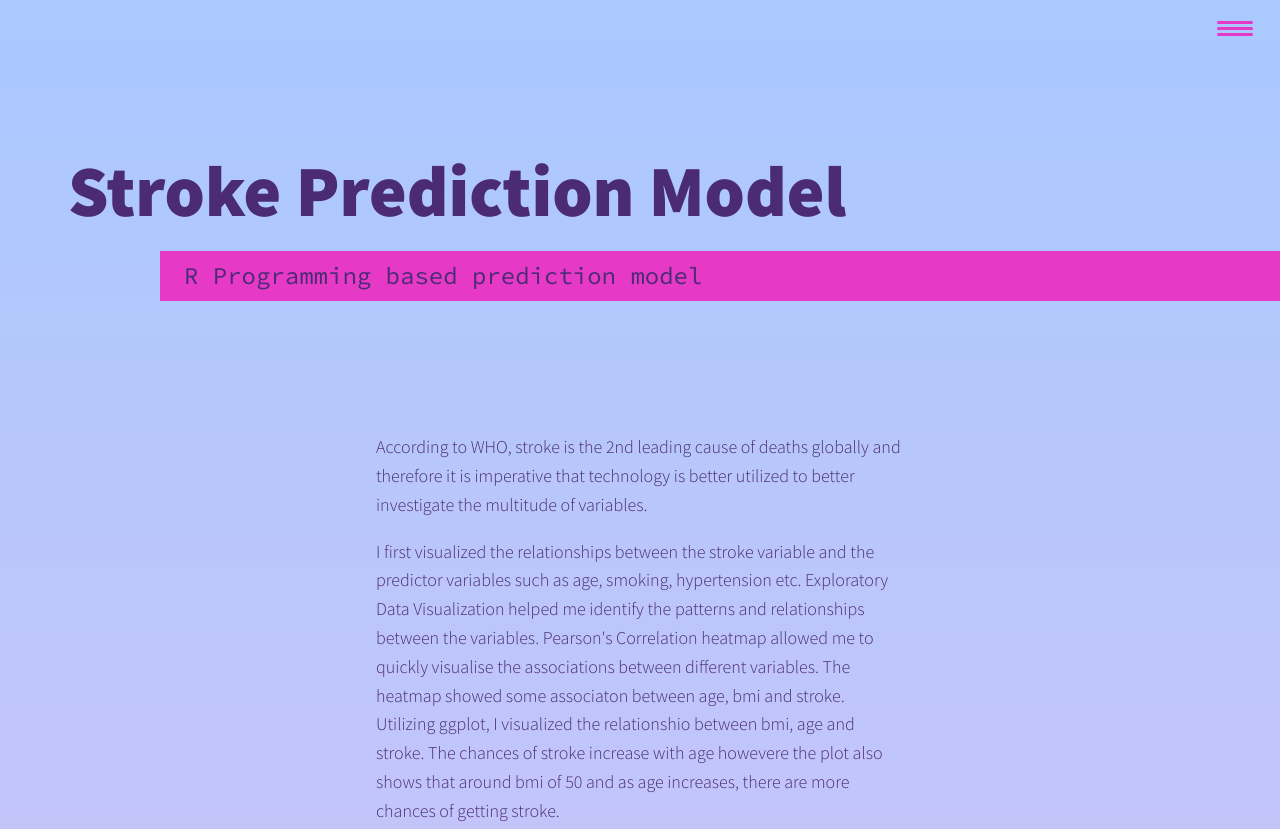
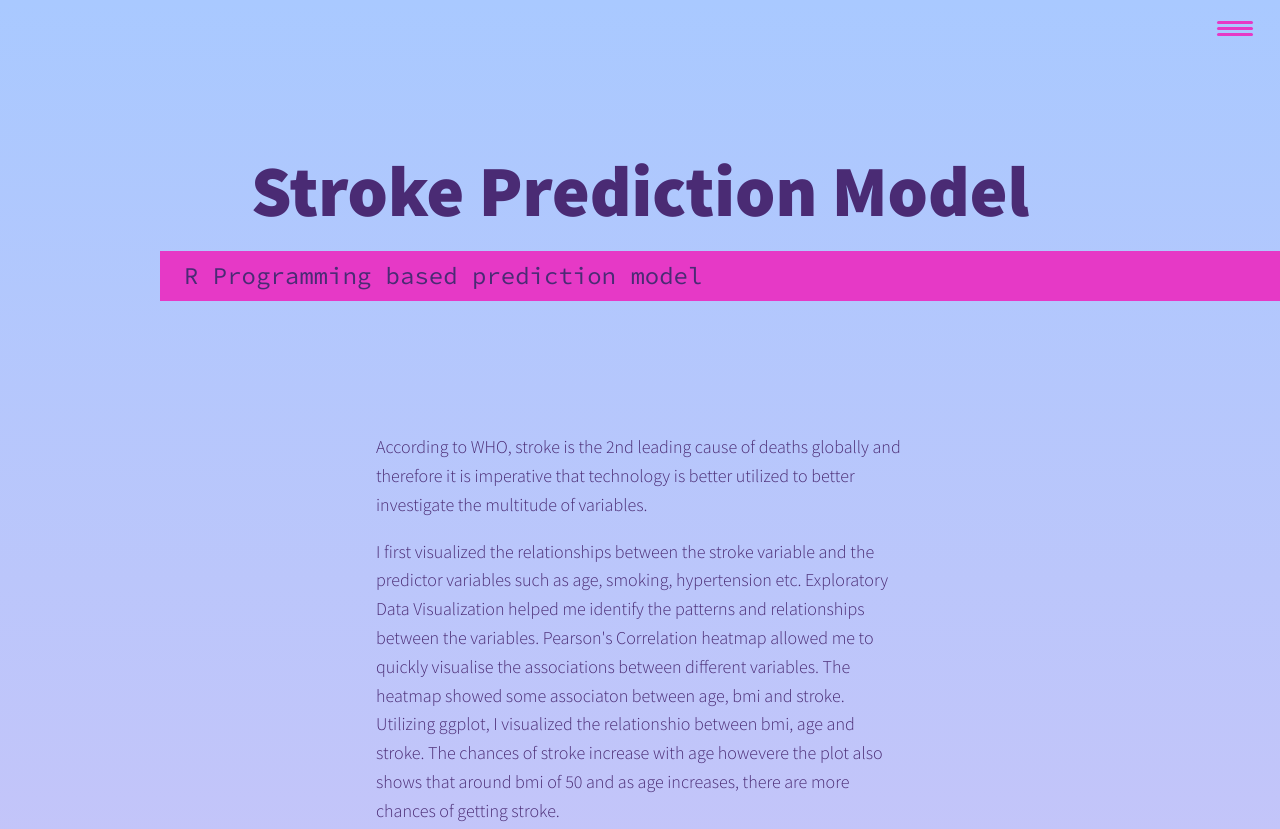
Before and after one commit to Sass09/Portfolio-Website-, a plain HTML site: page portfolio-item-5.html in a window 1280 px wide. Shown: the top 829 px of the page. Drawn offline with nearby package versions, Linux system fonts and the light colour scheme.

Commit message:
Update portfolio-item-5.html

```diff
--- a/portfolio-item-5.html
+++ b/portfolio-item-5.html
@@ -33,13 +33,15 @@
         </header>
 
 
+
         <section class="intro">
-            <h1 class="section__title section__title--intro">
-                Stroke Prediction Model
+            <h1 class="custom-heading">
+                 <strong> Stroke Prediction Model </strong>
             </h1>
-            <p class="section__subtitle section__subtitle--intro"> R Programming based prediction model</p>
+            <p class="section__subtitle section__subtitle--intro">R Programming based prediction model </p>
 
         </section>
+
 
         <div class="portfolio-item-individual">
             <p> According to WHO, stroke is the 2nd leading cause of deaths globally and therefore it is imperative that technology is better utilized to better investigate the multitude of variables.  </p>
```
